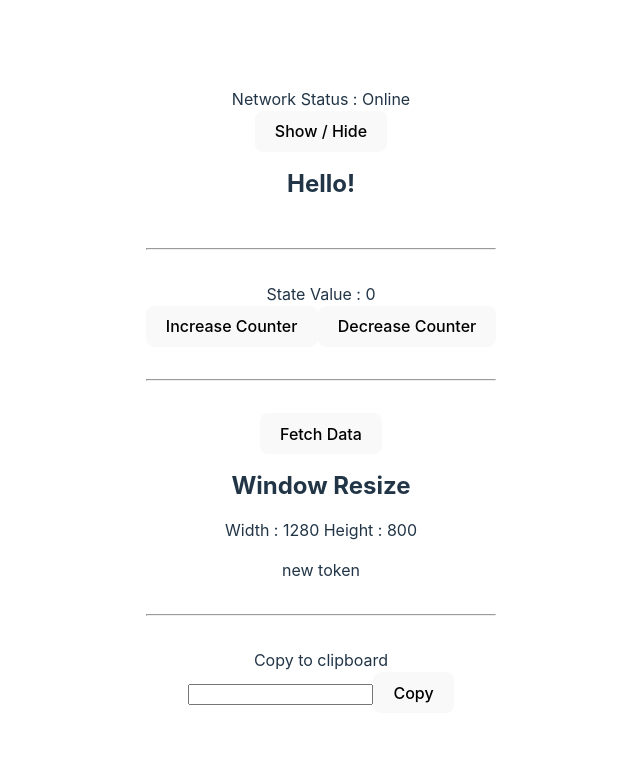
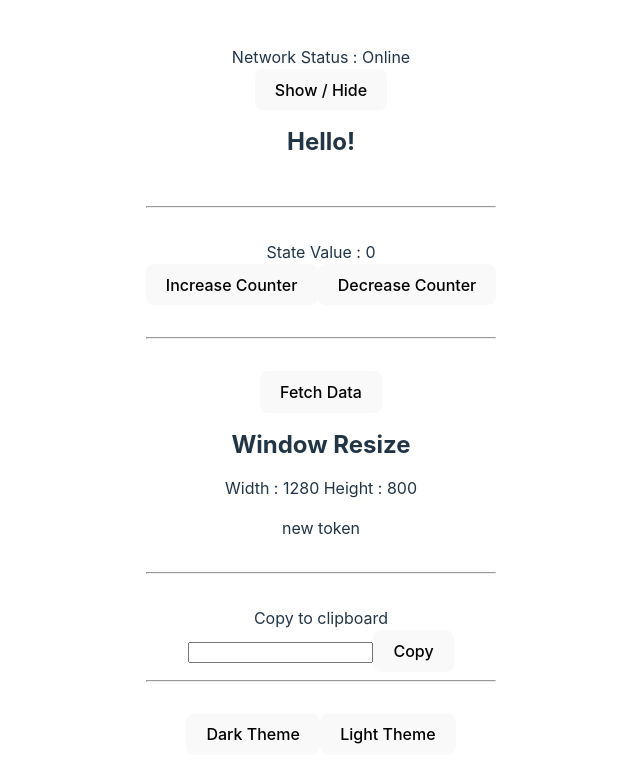
Before and after one commit to fulutas/vue-custom-hooks, a Vue app: page / in a window 1280 px wide. Shown: the top 782 px of the page, without its empty margins (319-959 px from the left). Built offline with nearby package versions, Linux system fonts and the light colour scheme.

Commit message:
useTheme added

```diff
--- a/src/App.vue
+++ b/src/App.vue
@@ -31,6 +31,10 @@
     <div>Copy to clipboard</div>
     <input type="text" v-model="text" @keyup.enter="copyToClipboard(text)">
     <button @click="copyToClipboard(text)">Copy</button>
+    <hr>
+    <br>
+    <button @click="changeTheme('dark')">Dark Theme</button>
+    <button @click="changeTheme('default')">Light Theme</button>
   </div>
 </template>
 
@@ -45,6 +49,7 @@ import useWindowResize from "./hooks/useWindowResize";
 import { useStorage } from "./hooks/useStorage";
 import useNetworkStatus from "./hooks/useNetworkStatus";
 import { useCopyToClipboard } from "./hooks/useCopyToClipboard";
+import useTheme from "./hooks/useTheme";
 
 
 const { visible, toggleVisible } = useToggle(true);
@@ -64,13 +69,14 @@ const fetchData = async () => {
   myData.value = response.value;
 }
 
-  useNetworkStatus((status) => {
+useNetworkStatus((status) => {
     if(status == 'online') return networkStatus.value = 'Online';
     if(status == 'offline') return networkStatus.value = 'Offline';
-  })
+})
 
-  const copyToClipboard = useCopyToClipboard();
+const copyToClipboard = useCopyToClipboard();
 
+const changeTheme = useTheme();
 
 </script>
 
--- /dev/null
+++ b/src/hooks/useTheme.js
@@ -0,0 +1,7 @@
+export const useTheme = () => {
+  return (themeValue) => {
+    document.documentElement.setAttribute('theme', themeValue);
+  }
+}
+
+export default useTheme;
--- a/src/style.css
+++ b/src/style.css
@@ -13,6 +13,15 @@
   -webkit-font-smoothing: antialiased;
   -moz-osx-font-smoothing: grayscale;
   -webkit-text-size-adjust: 100%;
+}
+
+html[theme="dark"] {
+  color: #FFF;
+  background-color: #242424;
+}
+html[theme="default"], html {
+  color: #333;
+  background-color: #FFF;
 }
 
 a {
```
